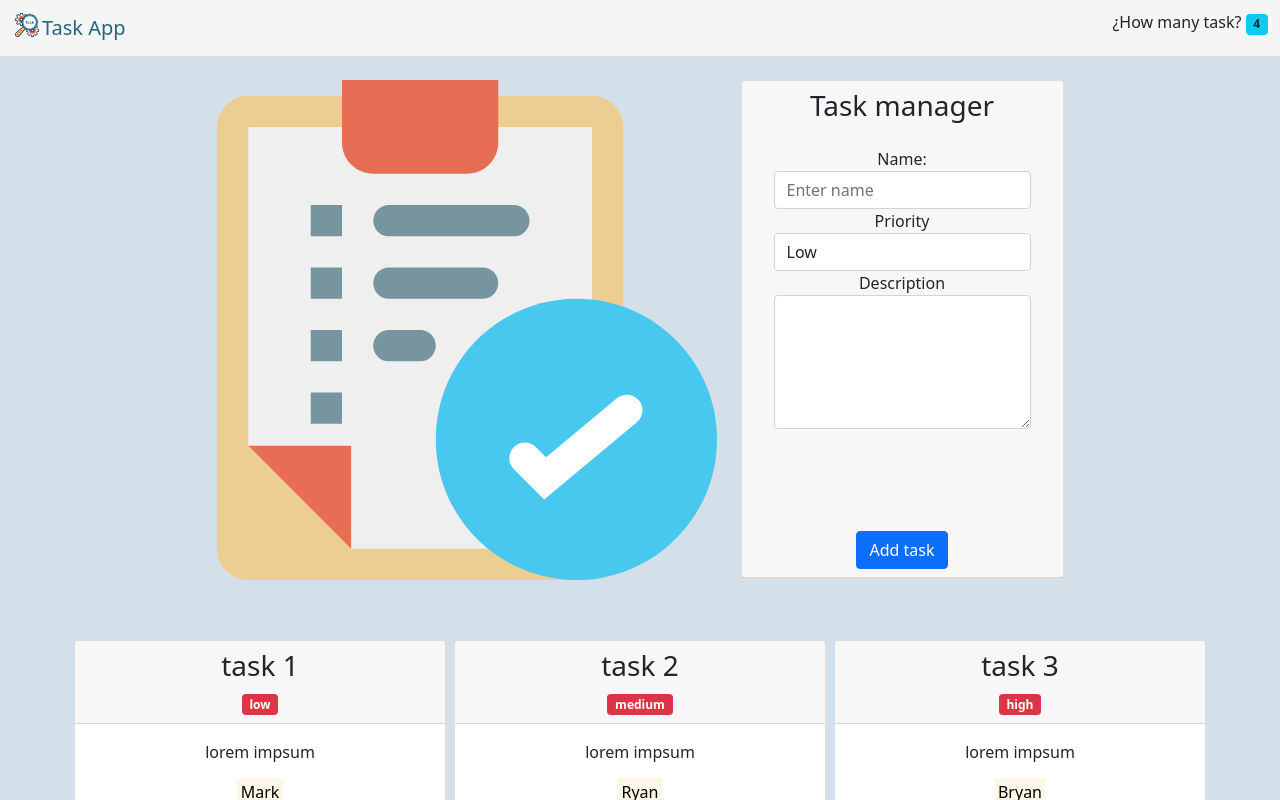
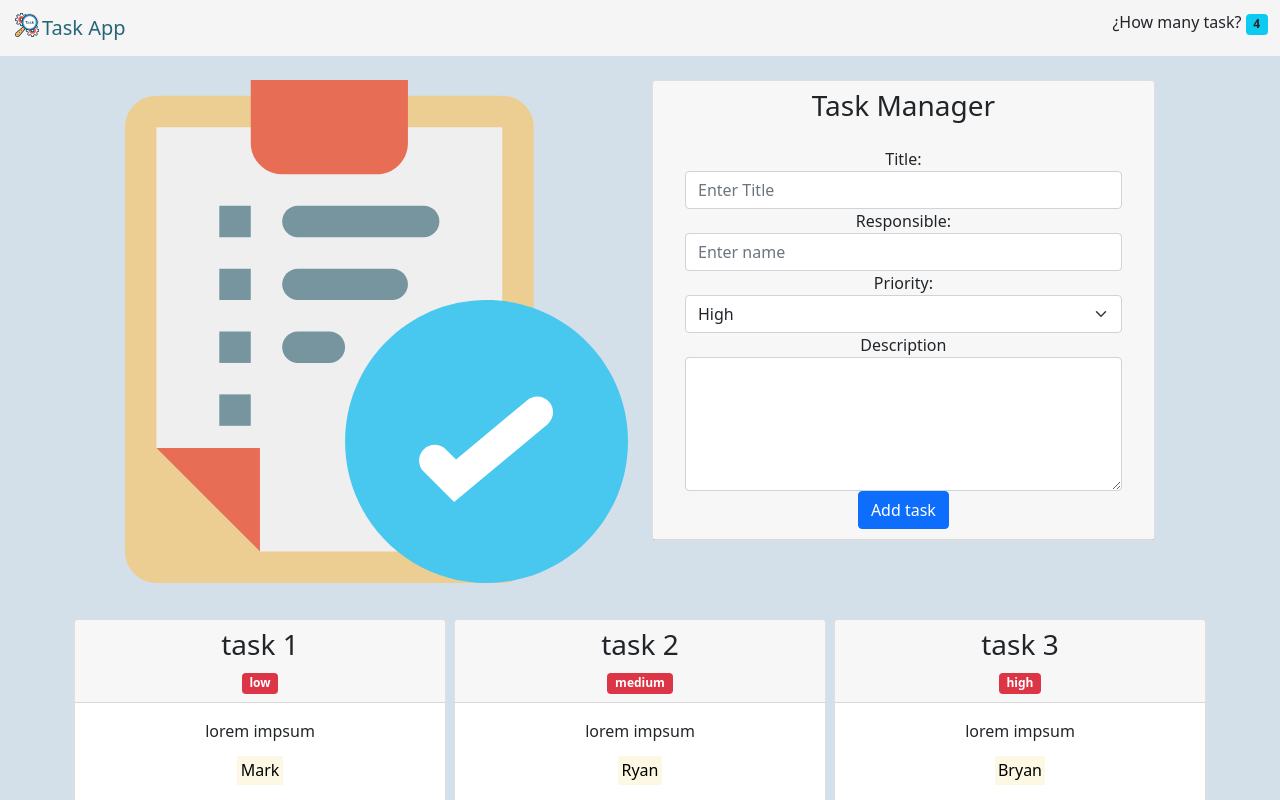
Before and after one commit to brammont/React-taskApp, a React (Create React App) app: page / in a window 1280 px wide. Shown: the top 800 px of the page. Built offline with nearby package versions, Linux system fonts and the light colour scheme.

Commit message:
finish component to adding task

```diff
--- a/src/App.css
+++ b/src/App.css
@@ -5,6 +5,6 @@
 .footer{
   background: #276678;
   color: #f6f5f5;
-  border-top: 1px solid #f6f5f5;
+  border-top: 1px solid #1687a7;
   height: 50px;
 }
--- a/src/components/AddingTask.js
+++ b/src/components/AddingTask.js
@@ -1,38 +1,68 @@
 import React, {Component} from 'react';
-import task from '../assets/completed-task.svg'
+import task from '../assets/completed-task.svg';
+import { todos } from '../todos.json';
 import './AddingTask.css';
 class AddingTask extends Component{
+   constructor(){
+       super();
+       this.state ={
+        title:'',
+        responsible:'',
+        priority:'',
+        description:''
 
+    };
+    this.handleInputTask = this.handleInputTask.bind(this);
+    this.handleSubmit = this.handleSubmit.bind(this);
+    }
+    handleInputTask(e){
+        const {value, name} = e.target;
+        console.log(value, name);
+        this.setState({
+            [name]: value
+    });
+  }
+    handleSubmit(e) {
+       e.preventDefault();
+
+      }
     render(){
         return(
             <div class="container d-flex justify-content-center">
-                <div className="row m-4">
-                    <div className="col-auto">
-                        <img src={task} class="rounded float-left" height="500px" alt="img"/>
+                <div className="row mt-4 ">
+                    <div className="col-6 col-md-6">
+                        <img src={task} class="img-fluid" alt="img"/>
                     </div>
-                    <div className="col-auto">
+                    <div className="col-6 col-md-6">
                         <div className="card">
                             <div className="card-header">
-                                <h3>Task manager</h3>
-                            <form className="card-body">
+                                <h3>Task Manager</h3>
+                                <form onSubmit={this.handleSubmit} className="card-body">
                                 <div class="form-group">
-                                    <label>Name:</label>
-                                    <input type="email" class="form-control" id="exampleInputEmail1" placeholder="Enter name"/>
+                                    <label>Title:</label>
+                                    <input type="text" class="form-control" id="exampleInputEmail1" placeholder="Enter Title" name="title" onChange={this.handleInputTask}/>
                                 </div>
                                 <div class="form-group">
-                                    <label for="exampleFormControlSelect1">Priority</label>
-                                    <select class="form-control" id="exampleFormControlSelect1">
+                                    <label>Responsible:</label>
+                                    <input type="text" class="form-control" id="exampleInputEmail1" placeholder="Enter name" name="Responsible" onChange={this.handleInputTask}/>
+                                </div>
+                                <div class="form-group">
+                                <label>Priority:</label>
+                                    <select  name="priority" class="form-select" aria-label="Default select example"  onChange={this.handleInputTask}>
+                                        <option>High</option>
+                                        <option>Medium</option>
                                         <option>Low</option>
-                                        <option>Medium</option>
-                                        <option>High</option>
                                     </select>
                                 </div>
                                 <div class="form-group">
                                     <label for="exampleFormControlTextarea1">Description</label>
-                                    <textarea class="form-control" id="exampleFormControlTextarea1" rows="5"></textarea>
+                                    <textarea class="form-control" id="exampleFormControlTextarea1" rows="5" name="description" onChange={this.handleInputTask}></textarea>
                                 </div>
+                                <button type="submit" className="btn btn-primary">
+                                    Add task
+                                </button>
                             </form>
-                            <a href="#" class="btn btn-primary">Add task</a>
+
                             </div>
                         </div>
                     </div>
```
Also changed, not shown: src/App.js (+13 -3 lines).
